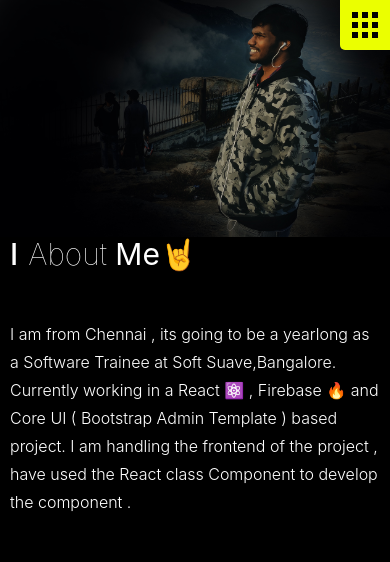
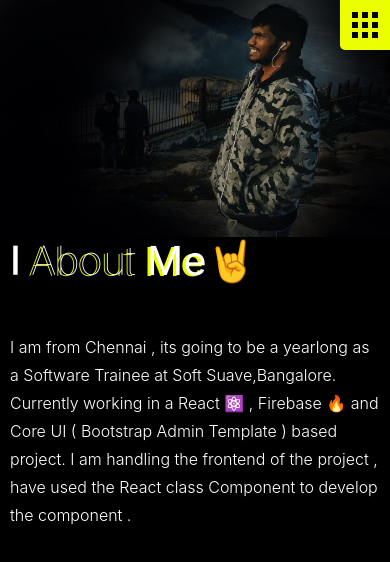
Before and after one commit to suvel/protfolio, a React (Create React App) app in the folder my-portfolio/: page / in a window 390 px wide. Shown: the top 562 px of the page. Built offline with nearby package versions, Linux system fonts and the light colour scheme.

Commit message:
changes in sidebar header

```diff
--- a/my-portfolio/package.json
+++ b/my-portfolio/package.json
@@ -1,6 +1,6 @@
 {
   "name": "my-portfolio",
-  "homepage": "/suvel1/",
+  "homepage": "/",
   "version": "0.1.0",
   "private": true,
   "dependencies": {
--- a/my-portfolio/src/components/SideBar/sidebar.css
+++ b/my-portfolio/src/components/SideBar/sidebar.css
@@ -7,6 +7,7 @@
   background: rgba(0, 0, 0, 0.45);
   color: white;
   padding: 43px 10px 0px 97px;
+  overflow-y: auto;
 }
 .sidebar-header {
   display: flex;
@@ -14,6 +15,8 @@
   justify-content: flex-start;
   font-size: 64px;
   font-weight: 100;
+  text-shadow: -3px 1px 0px rgb(235, 254, 0);
+  transform: rotate(0.08deg);
 }
 .sidebar-header strong {
   font-weight: 400;
@@ -22,6 +25,8 @@
   content: "I";
   font-weight: 500;
   margin-right: 10px;
+  text-shadow: none;
+  transform: none;
 }
 .sidebar-body {
   font-style: normal;
@@ -34,7 +39,7 @@
 /*Mobile (Smartphone)📱*/
 @media (max-width: 480px) {
   .sidebar-header {
-    font-size: 30px;
+    font-size: 40px;
   }
   .sidebar-body {
     font-size: 16px;
@@ -50,7 +55,7 @@
 /* Low Resolution Tablets and ipads */
 @media (min-width: 481px) and (max-width: 770px) {
   .sidebar-header {
-    font-size: 32px;
+    font-size: 40px;
   }
   .sidebar-body {
     font-size: 20px;
@@ -66,7 +71,7 @@
 /* Media Query for Tablets Ipads portrait mode */
 @media (min-width: 770px) and (max-width: 1024px) {
   .sidebar-header {
-    font-size: 36px;
+    font-size: 40px;
   }
   .sidebar-body {
     font-size: 28px;
@@ -78,3 +83,8 @@
     padding: 40px 10px 0 50px;
   }
 }
+
+.sidebar-header .emoji {
+  text-shadow: none;
+  transform: none;
+}
```
